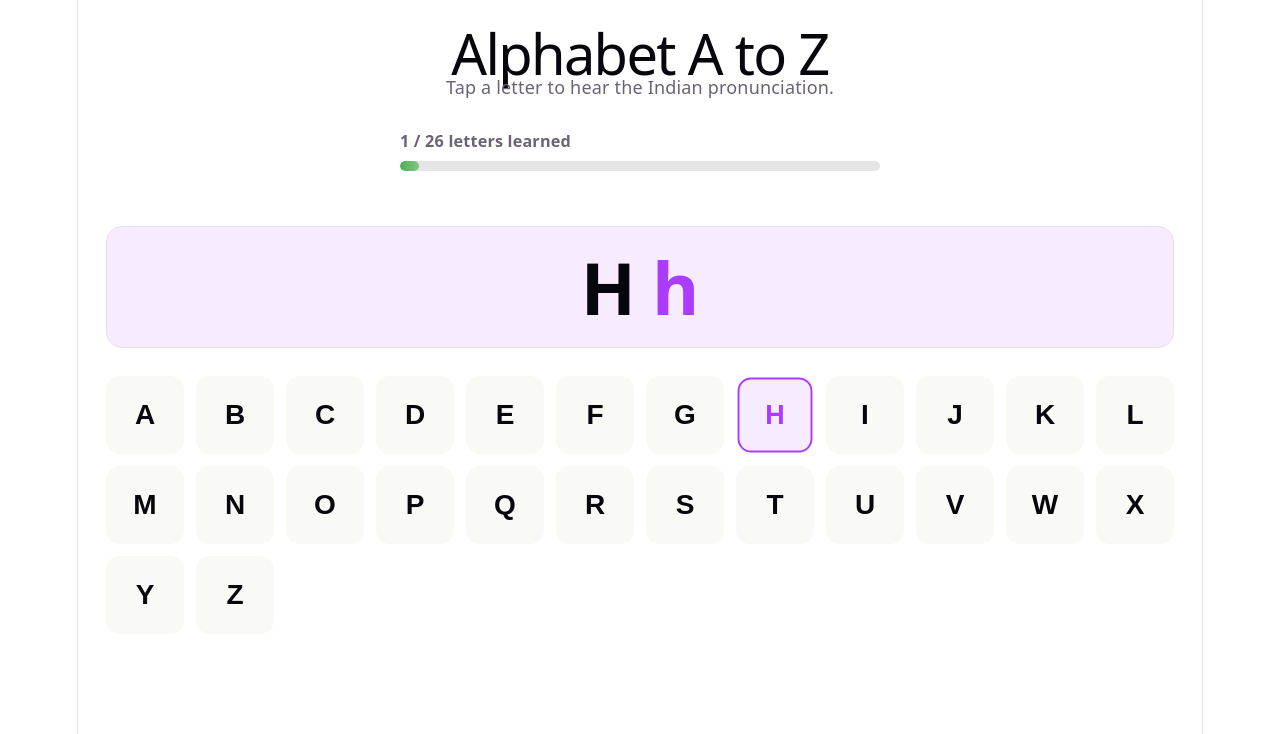
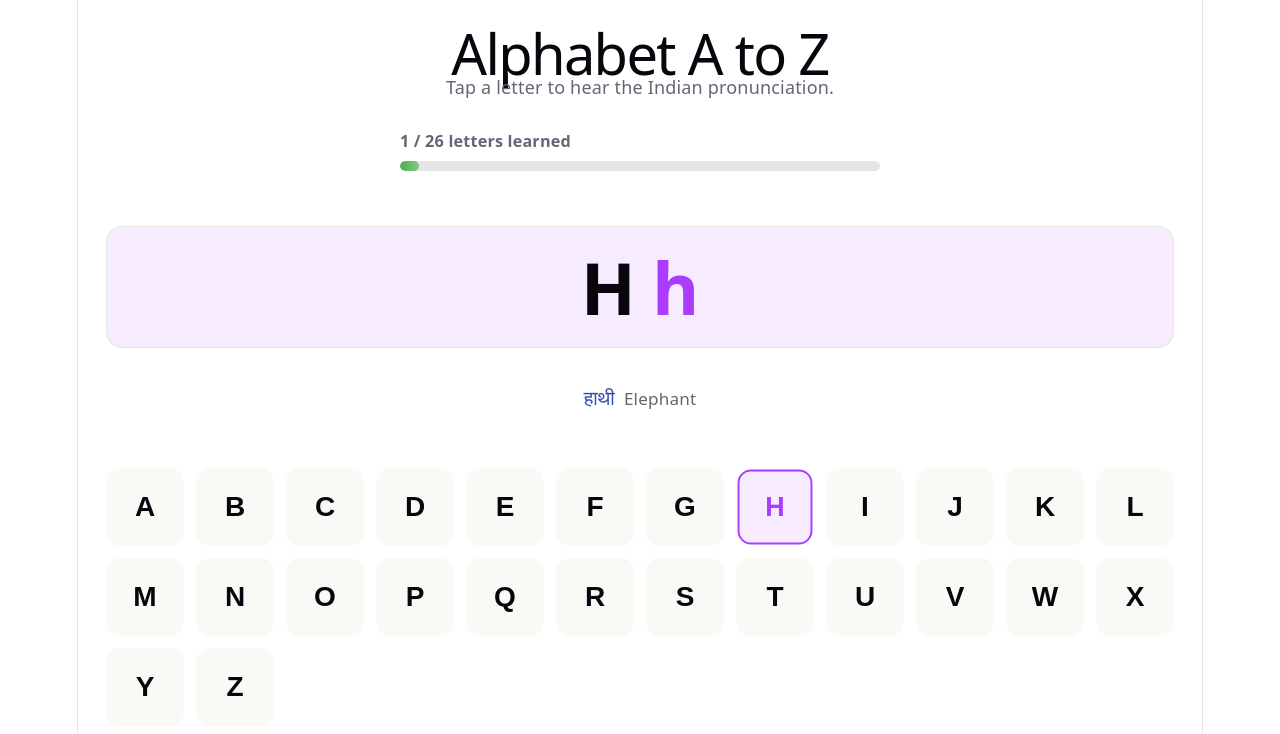
Before and after one commit to DnyaneshwariThete/React-Project, a React (Vite) app: page / in a window 1280 px wide. Both pictures are taken after a click on the button "Letter H". Shown: the top 734 px of the page. Built offline with nearby package versions, Linux system fonts and the light colour scheme.

Commit message:
Add LetterExample component and wire into App

```diff
--- a/src/App.tsx
+++ b/src/App.tsx
@@ -1,6 +1,7 @@
 import { useState } from 'react'
 import './App.css'
 import ProgressTracker from './ProgressTracker'
+import LetterExample from './LetterExample'
 
 const LETTERS = 'ABCDEFGHIJKLMNOPQRSTUVWXYZ'.split('')
 
@@ -96,6 +97,8 @@ function App() {
         )}
       </div>
 
+      <LetterExample letter={activeLetter} />
+
       <div className="alphabet-grid" role="list">
         {LETTERS.map((letter) => (
           <button
--- /dev/null
+++ b/src/LetterExample.css
@@ -0,0 +1,18 @@
+.letter-example {
+    display: flex;
+    align-items: baseline;
+    justify-content: center;
+    gap: 0.5rem;
+    margin: 0.5rem 0 1.5rem;
+    font-size: 1.1rem;
+  }
+
+  .letter-example-word {
+    font-weight: 700;
+    color: #3949ab;
+  }
+
+  .letter-example-translation {
+    color: #666;
+    font-size: 0.95rem;
+  }
--- /dev/null
+++ b/src/LetterExample.tsx
@@ -0,0 +1,59 @@
+import './LetterExample.css'
+
+interface LetterExampleProps {
+  letter: string | null
+}
+
+/** English letter -> a simple, kid-friendly Hindi example word + translation. */
+const EXAMPLE_WORDS: Record<string, { hi: string; translation: string }> = {
+  A: { hi: 'अनार', translation: 'Pomegranate' },
+  B: { hi: 'बकरी', translation: 'Goat' },
+  C: { hi: 'चाय', translation: 'Tea' },
+  D: { hi: 'डमरू', translation: 'Hand drum' },
+  E: { hi: 'ऐनक', translation: 'Glasses' },
+  F: { hi: 'फल', translation: 'Fruit' },
+  G: { hi: 'गाय', translation: 'Cow' },
+  H: { hi: 'हाथी', translation: 'Elephant' },
+  I: { hi: 'इमली', translation: 'Tamarind' },
+  J: { hi: 'जहाज़', translation: 'Ship' },
+  K: { hi: 'किताब', translation: 'Book' },
+  L: { hi: 'लड्डू', translation: 'Laddu' },
+  M: { hi: 'मछली', translation: 'Fish' },
+  N: { hi: 'नाव', translation: 'Boat' },
+  O: { hi: 'ओखली', translation: 'Mortar' },
+  P: { hi: 'पतंग', translation: 'Kite' },
+  Q: { hi: 'क्यूब', translation: 'Cube' },
+  R: { hi: 'रेल', translation: 'Train' },
+  S: { hi: 'सूरज', translation: 'Sun' },
+  T: { hi: 'तितली', translation: 'Butterfly' },
+  U: { hi: 'उल्लू', translation: 'Owl' },
+  V: { hi: 'वृक्ष', translation: 'Tree' },
+  W: { hi: 'वॉच', translation: 'Watch' },
+  X: { hi: 'एक्स-रे', translation: 'X-ray' },
+  Y: { hi: 'योगा', translation: 'Yoga' },
+  Z: { hi: 'ज़ेबरा', translation: 'Zebra' },
+}
+
+/**
+ * Shows a simple example word for the currently active letter, to reinforce
+ * what the child just heard. Renders nothing until a letter has been picked.
+ */
+function LetterExample({ letter }: LetterExampleProps) {
+  if (!letter) {
+    return null
+  }
+
+  const example = EXAMPLE_WORDS[letter]
+  if (!example) {
+    return null
+  }
+
+  return (
+    <div className="letter-example" aria-live="polite">
+      <span className="letter-example-word">{example.hi}</span>
+      <span className="letter-example-translation">{example.translation}</span>
+    </div>
+  )
+}
+
+export default LetterExample
```
